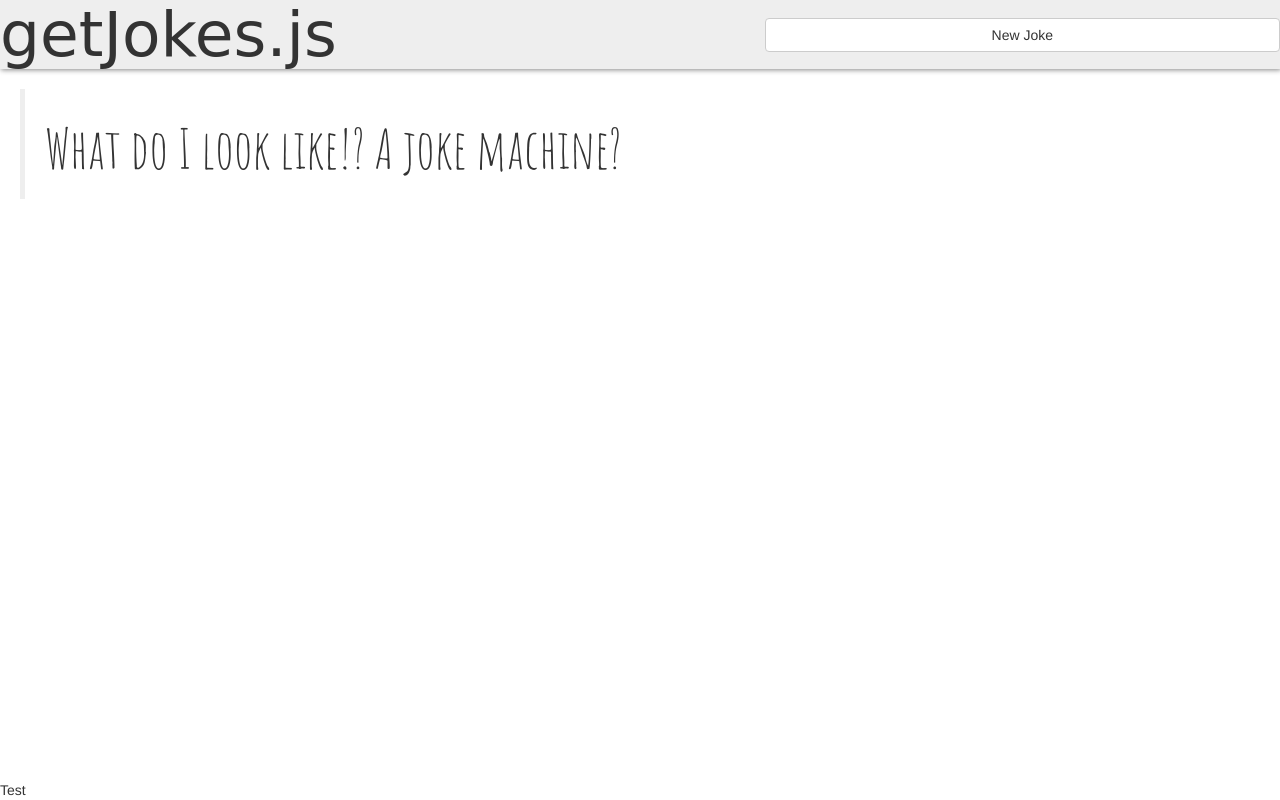
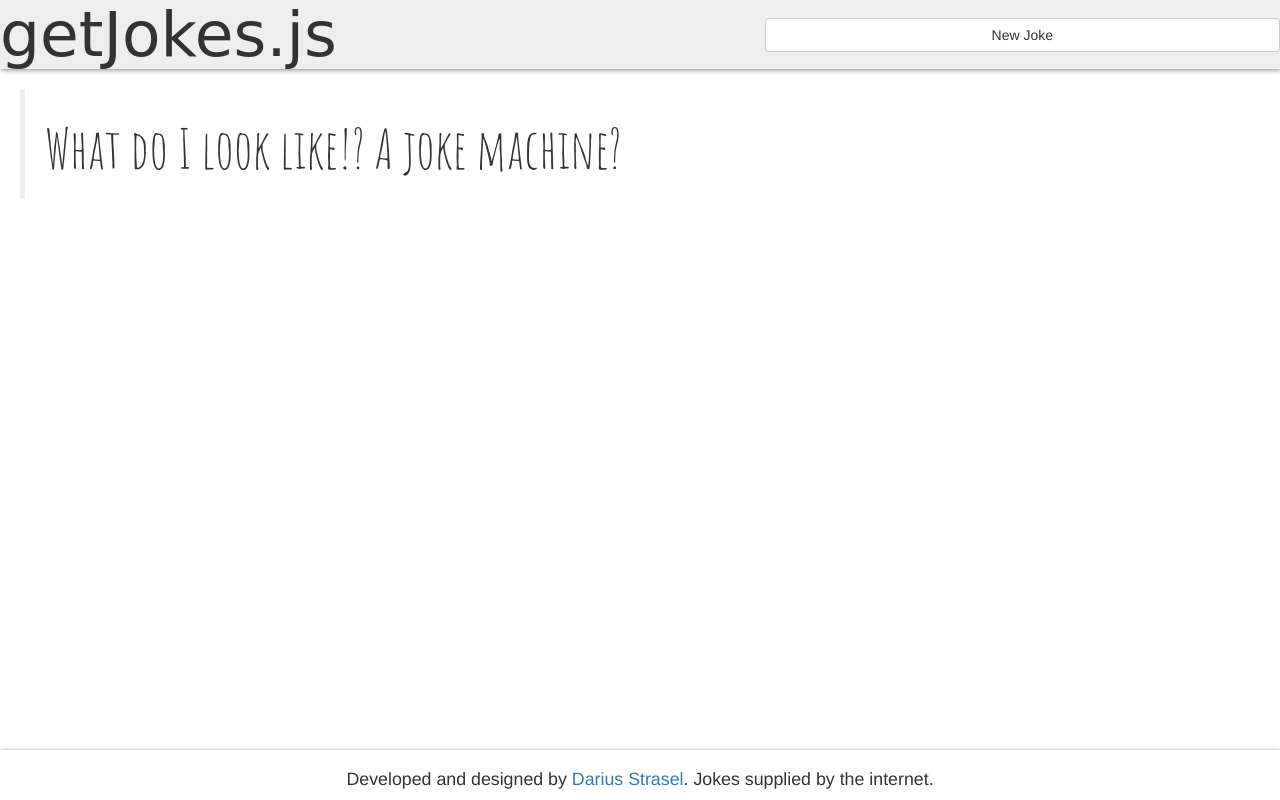
Before and after one commit to dariusstrasel/jokes.js, a plain HTML site: page index.html in a window 1280 px wide. Drawn offline with nearby package versions, Linux system fonts and the light colour scheme; a web font is replaced by a local one.

Commit message:
Added footer design, and author meta-data.

```diff
--- a/index.html
+++ b/index.html
@@ -4,6 +4,7 @@
   <meta charset="UTF-8">
   <meta name="viewport" content="width=device-width, initial-scale=1.0">
   <meta http-equiv="X-UA-Compatible" content="ie=edge">
+  <meta name="author" content="Darius Strasel">
   <script src="main/jquery-3.1.1.min.js"></script>
   <link rel="stylesheet" href="https://maxcdn.bootstrapcdn.com/bootstrap/3.3.7/css/bootstrap.min.css" integrity="sha384-BVYiiSIFeK1dGmJRAkycuHAHRg32OmUcww7on3RYdg4Va+PmSTsz/K68vbdEjh4u" crossorigin="anonymous">
   <link rel="stylesheet" type="text/css" href="main/style.css">
@@ -19,6 +20,8 @@
   <main>
   <blockquote><h2 class="child" id="mainJoke">What do I look like!? A joke machine?</h2></blockquote>
 </main>
-<footer>Test</footer>
+<footer class="flex-parent">
+  <h3 class="footer">Developed and designed by <a href="https://www.linkedin.com/in/dariusstrasel">Darius Strasel</a>. Jokes supplied by the internet.</h3>
+</footer>
 </body>
 </html>
--- a/main/style.css
+++ b/main/style.css
@@ -36,7 +36,7 @@
 
 
 h2 {
-  font-size: calc(16px + 3vw);
+font-size: calc(16px + 3vw);
 font-family: 'Amatic SC', cursive;
 }
 
@@ -64,6 +64,10 @@ footer {
   width:100%;
 }
 
+.footer {
+  font-size: calc(5px + 1vw);
+}
+
 @media all and (max-width: 800px) {
   .flex-parent {
     justify-content: space-around;
```
